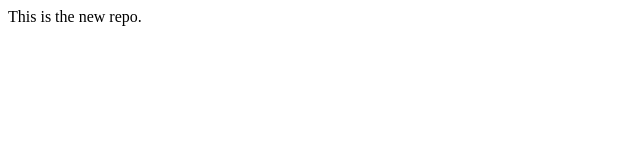
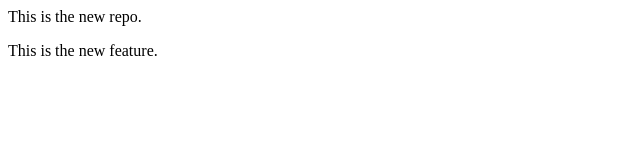
Before and after one commit to Abhigharpankar1722/localrepo, a plain HTML site: page index.html in a window 1280 px wide. Shown: the whole page, without its empty margins (0-640 px from the left). Drawn offline with Linux system fonts and the light colour scheme.

Commit message:
Add new feature

```diff
--- a/index.html
+++ b/index.html
@@ -1 +1,2 @@
 <P>This is the new repo.</P>
+<P>This is the new feature.</P>
```
